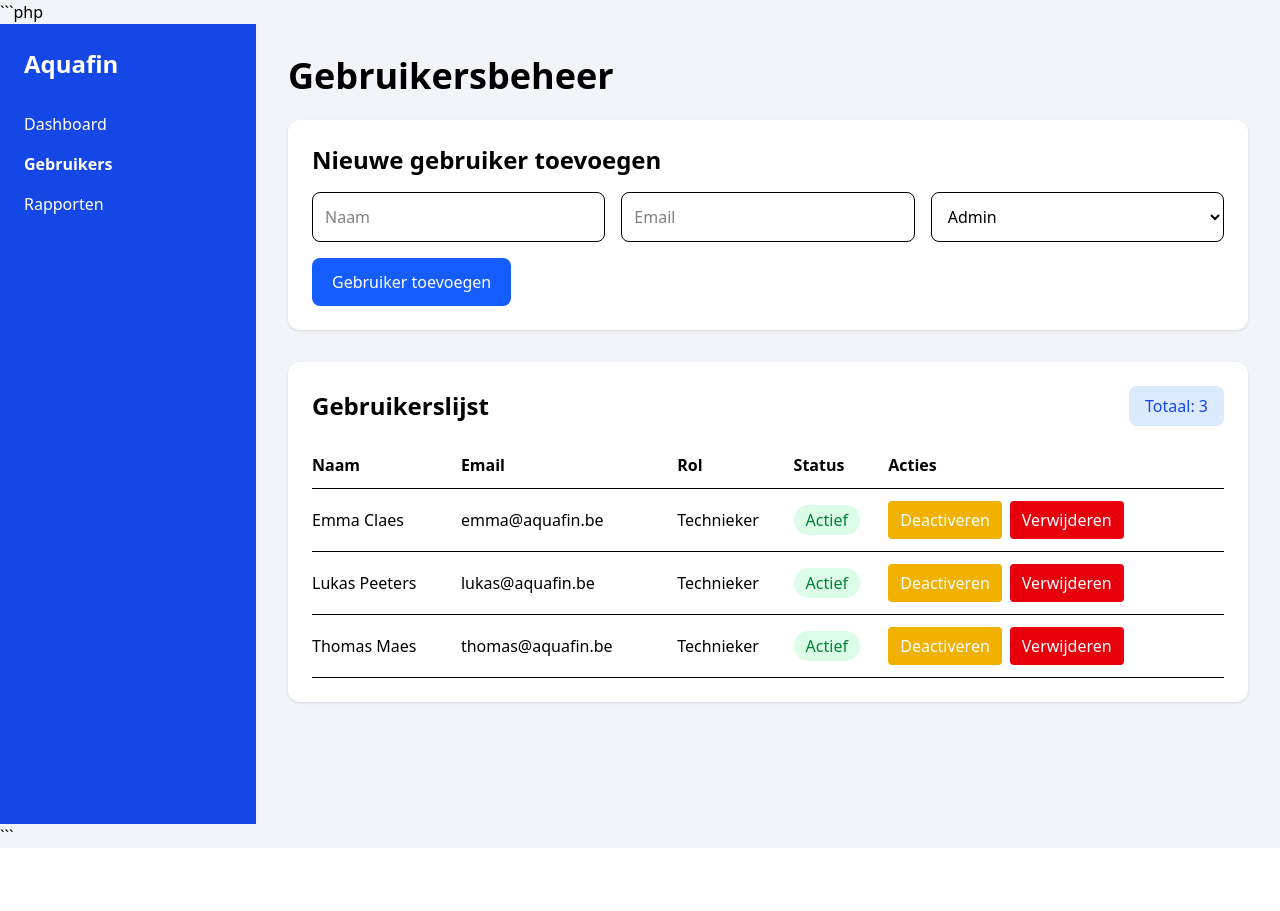
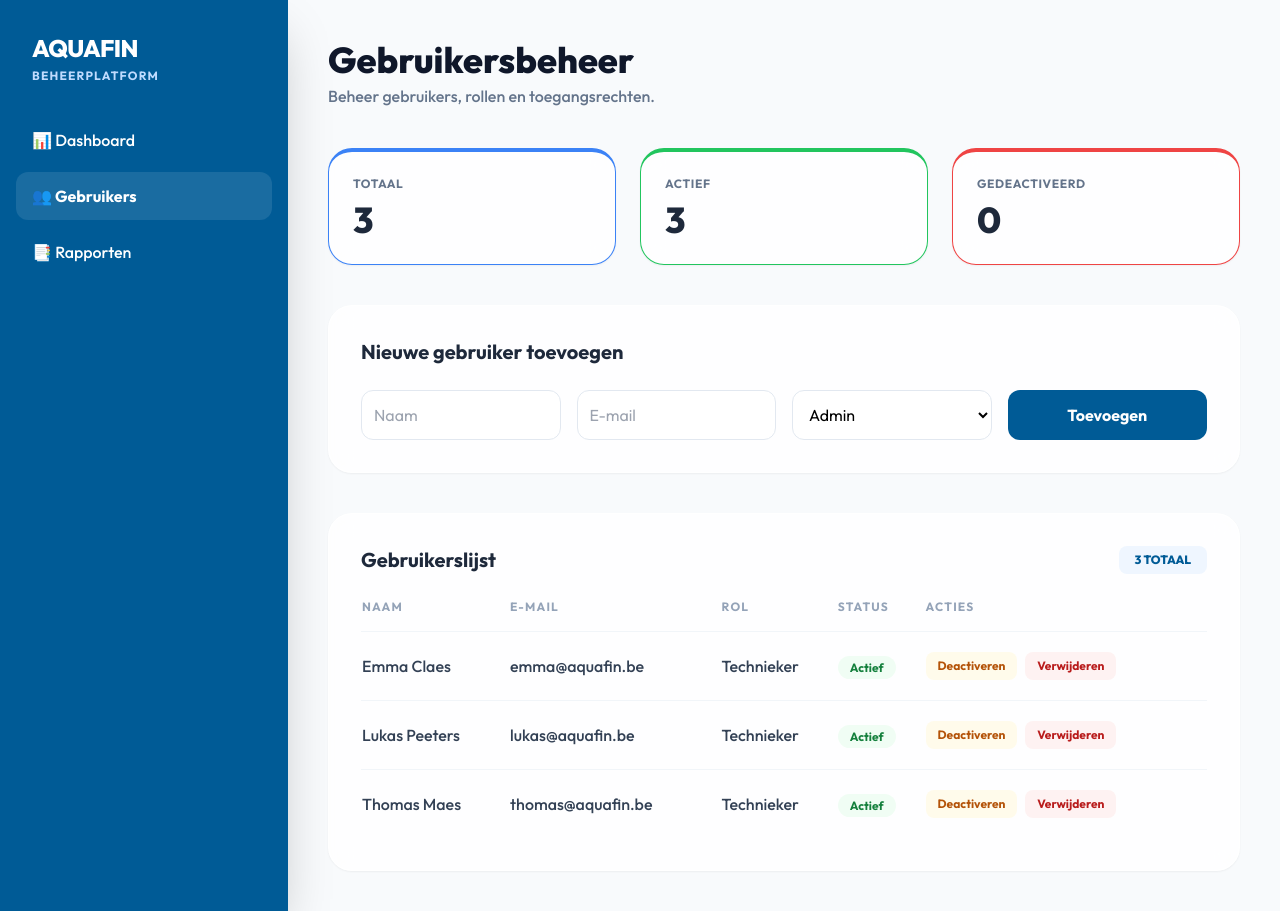
Before and after one commit to kulsoom0704/Aquafin-programming-project, a Laravel app: page /admin/users in a window 1280 px wide. Before the commit the page ends 848 px from the top, so only its background shows below. Run offline with Laravel 12, Linux system fonts and the light colour scheme; data comes from the database, SQL or seed files in the repository; style sheets or scripts are compiled from the project's sources; some libraries are stand-ins or nearby versions.

Commit message:
interface modification

````diff
--- a/resources/views/admin/users.blade.php
+++ b/resources/views/admin/users.blade.php
@@ -1,221 +1,117 @@
-```php
 <!DOCTYPE html>
 <html lang="nl">
 <head>
     <meta charset="UTF-8">
     <meta name="viewport" content="width=device-width, initial-scale=1.0">
-    <title>Gebruikersbeheer</title>
+    <title>Aquafin - Gebruikersbeheer</title>
+    <script src="https://cdn.tailwindcss.com"></script>
+    <style>
+        @import url('https://fonts.googleapis.com/css2?family=Outfit:wght@300;400;500;600;700;800&display=swap');
+        body { font-family: 'Outfit', sans-serif; }
+        .glass-card {
+            background: rgba(255, 255, 255, 0.8);
+            backdrop-filter: blur(12px);
+            border: 1px solid rgba(255, 255, 255, 0.8);
+        }
+    </style>
+</head>
 
-    @vite('resources/css/app.css')
-</head>
-<body class="bg-slate-100">
+<body class="bg-slate-50 min-h-screen flex">
 
-<div class="flex min-h-screen">
-
-    <aside class="w-64 bg-blue-700 text-white p-6">
-
-        <h2 class="text-2xl font-bold mb-8">
-            Aquafin
-        </h2>
-
-        <nav class="space-y-4">
-
-            <a href="/admin/dashboard" class="block hover:text-blue-200">
-                Dashboard
-            </a>
-
-            <a href="/admin/users" class="block font-bold">
-                Gebruikers
-            </a>
-
-            <a href="/admin/reports" class="block hover:text-blue-200">
-                Rapporten
-            </a>
-
+    <aside class="w-72 bg-[#005b96] text-white flex flex-col shadow-2xl">
+        <div class="p-8">
+            <h2 class="text-2xl font-black tracking-tight">AQUAFIN</h2>
+            <p class="text-blue-200 text-xs font-bold uppercase tracking-widest mt-1">Beheerplatform</p>
+        </div>
+        <nav class="flex-grow px-4 space-y-2">
+            <a href="/admin/dashboard" class="flex items-center px-4 py-3 rounded-xl hover:bg-white/5 transition font-medium">📊 Dashboard</a>
+            <a href="/admin/users" class="flex items-center px-4 py-3 rounded-xl bg-white/10 font-bold">👥 Gebruikers</a>
+            <a href="/admin/reports" class="flex items-center px-4 py-3 rounded-xl hover:bg-white/5 transition font-medium">📑 Rapporten</a>
         </nav>
-
     </aside>
 
-    <main class="flex-1 p-8">
+    <main class="flex-1 p-10">
+        <header class="mb-10">
+            <h1 class="text-4xl font-black text-slate-900">Gebruikersbeheer</h1>
+            <p class="text-slate-500 font-medium mt-1">Beheer gebruikers, rollen en toegangsrechten.</p>
+        </header>
 
-        <h1 class="text-4xl font-bold mb-6">
-            Gebruikersbeheer
-        </h1>
+        <div class="grid grid-cols-1 md:grid-cols-3 gap-6 mb-10">
+            @php $stats = [
+                ['label' => 'Totaal', 'val' => $users->count(), 'color' => 'blue'],
+                ['label' => 'Actief', 'val' => $users->where('active', true)->count(), 'color' => 'green'],
+                ['label' => 'Gedeactiveerd', 'val' => $users->where('active', false)->count(), 'color' => 'red']
+            ]; @endphp
+            @foreach($stats as $stat)
+            <div class="glass-card rounded-3xl p-6 border-t-4 border-{{$stat['color']}}-500 shadow-sm">
+                <p class="text-slate-500 text-xs font-bold uppercase tracking-wider">{{ $stat['label'] }}</p>
+                <h2 class="text-4xl font-extrabold mt-2 text-slate-800">{{ $stat['val'] }}</h2>
+            </div>
+            @endforeach
+        </div>
 
-        <div class="bg-white rounded-xl shadow p-6 mb-8">
-
-            <h2 class="text-2xl font-bold mb-4">
-                Nieuwe gebruiker toevoegen
-            </h2>
-
-            <form action="/admin/users" method="POST">
-
+        <div class="glass-card rounded-3xl p-8 mb-10 shadow-sm">
+            <h2 class="text-xl font-bold mb-6 text-slate-800">Nieuwe gebruiker toevoegen</h2>
+            <form action="/admin/users" method="POST" class="grid grid-cols-1 md:grid-cols-4 gap-4">
                 @csrf
-
-                <div class="grid grid-cols-1 md:grid-cols-3 gap-4">
-
-                    <input
-                        type="text"
-                        name="name"
-                        placeholder="Naam"
-                        required
-                        class="border rounded-lg p-3"
-                    >
-
-                    <input
-                        type="email"
-                        name="email"
-                        placeholder="Email"
-                        required
-                        class="border rounded-lg p-3"
-                    >
-
-                    <select
-                        name="role"
-                        class="border rounded-lg p-3"
-                    >
+                <input type="text" name="name" placeholder="Naam" required class="bg-white border border-slate-200 rounded-xl p-3 focus:ring-2 focus:ring-blue-500 outline-none">
+                <input type="email" name="email" placeholder="E-mail" required class="bg-white border border-slate-200 rounded-xl p-3 focus:ring-2 focus:ring-blue-500 outline-none">
+                <select name="role" class="bg-white border border-slate-200 rounded-xl p-3 focus:ring-2 focus:ring-blue-500 outline-none">
                     <option value="Admin">Admin</option>
                     <option value="Technieker">Technieker</option>
                     <option value="Magazijnier">Magazijnier</option>
                 </select>
-
+                <button type="submit" class="bg-[#005b96] hover:bg-blue-800 text-white rounded-xl font-bold transition">Toevoegen</button>
+            </form>
         </div>
 
-                <button
-                    type="submit"
-                    class="mt-4 bg-blue-600 hover:bg-blue-700 text-white px-5 py-3 rounded-lg"
-                >
-                    Gebruiker toevoegen
-                </button>
-
-            </form>
-
+        <div class="glass-card rounded-3xl p-8 shadow-sm">
+            <div class="flex justify-between items-center mb-6">
+                <h2 class="text-xl font-bold text-slate-800">Gebruikerslijst</h2>
+                <span class="bg-blue-50 text-[#005b96] px-4 py-1.5 rounded-lg text-xs font-black uppercase">{{ $users->count() }} Totaal</span>
             </div>
 
-        <div class="bg-white rounded-xl shadow p-6">
-
-            <div class="flex justify-between items-center mb-4">
-
-                <h2 class="text-2xl font-bold">
-                    Gebruikerslijst
-                </h2>
-
-                <span class="bg-blue-100 text-blue-700 px-4 py-2 rounded-lg">
-                    Totaal: {{ $users->count() }}
+            <div class="overflow-x-auto">
+                <table class="w-full text-left">
+                    <thead class="text-slate-400 text-xs uppercase tracking-widest font-bold">
+                        <tr>
+                            <th class="pb-4">Naam</th>
+                            <th class="pb-4">E-mail</th>
+                            <th class="pb-4">Rol</th>
+                            <th class="pb-4">Status</th>
+                            <th class="pb-4">Acties</th>
+                        </tr>
+                    </thead>
+                    <tbody class="text-slate-700 font-medium">
+                        @foreach($users as $user)
+                        <tr class="border-t border-slate-100 hover:bg-slate-50/50 transition">
+                            <td class="py-5">{{ $user->name }}</td>
+                            <td class="py-5">{{ $user->email }}</td>
+                            <td class="py-5">{{ $user->role }}</td>
+                            <td class="py-5">
+                                <span class="px-3 py-1 rounded-full text-xs font-bold {{ $user->active ? 'bg-green-50 text-green-700' : 'bg-red-50 text-red-700' }}">
+                                    {{ $user->active ? 'Actief' : 'Gedeactiveerd' }}
                                 </span>
-
+                            </td>
+                            <td class="py-5 flex gap-2">
+                                <form action="/admin/users/{{ $user->id }}/toggle" method="POST" onsubmit="return confirm('Wijzigen?')">
+                                    @csrf @method('PATCH')
+                                    <button type="submit" class="text-xs bg-amber-50 text-amber-700 px-3 py-1.5 rounded-lg font-bold hover:bg-amber-100">
+                                        {{ $user->active ? 'Deactiveren' : 'Activeren' }}
+                                    </button>
+                                </form>
+                                <form action="/admin/users/{{ $user->id }}" method="POST" onsubmit="return confirm('Verwijderen?')">
+                                    @csrf @method('DELETE')
+                                    <button type="submit" class="text-xs bg-red-50 text-red-700 px-3 py-1.5 rounded-lg font-bold hover:bg-red-100">Verwijderen</button>
+                                </form>
+                            </td>
+                        </tr>
+                        @endforeach
+                    </tbody>
+                </table>
             </div>
-
-            <table class="w-full">
-
-                <thead>
-
-                <tr class="border-b">
-
-                    <th class="text-left py-3">Naam</th>
-                    <th class="text-left py-3">Email</th>
-                    <th class="text-left py-3">Rol</th>
-                    <th class="text-left py-3">Status</th>
-                    <th class="text-left py-3">Acties</th>
-
-                </tr>
-
-                </thead>
-
-                <tbody>
-
-                @foreach($users as $user)
-
-                <tr class="border-b">
-
-                    <td class="py-3">
-                        {{ $user->name }}
-                    </td>
-
-                    <td class="py-3">
-                        {{ $user->email }}
-                    </td>
-
-                    <td class="py-3">
-                        {{ $user->role }}
-                    </td>
-
-                    <td class="py-3">
-
-                        @if($user->active)
-
-                            <span class="bg-green-100 text-green-700 px-3 py-1 rounded-full">
-                                Actief
-                            </span>
-
-                        @else
-
-                            <span class="bg-red-100 text-red-700 px-3 py-1 rounded-full">
-                                Gedeactiveerd
-                            </span>
-
-                        @endif
-
-                    </td>
-
-                    <td class="py-3 flex gap-2">
-
-                        <form
-                            action="/admin/users/{{ $user->id }}/toggle"
-                            method="POST"
-                            onsubmit="return confirm('Bent u zeker dat u deze gebruiker wilt wijzigen?')"
-                        >
-
-                            @csrf
-                            @method('PATCH')
-
-                            <button
-                                type="submit"
-                                class="bg-yellow-500 hover:bg-yellow-600 text-white px-3 py-2 rounded"
-                            >
-                                @if($user->active)
-                                    Deactiveren
-                                @else
-                                    Activeren
-                                @endif
-                            </button>
-
-                        </form>
-
-                        <form
-                            action="/admin/users/{{ $user->id }}"
-                            method="POST"
-                            onsubmit="return confirm('Bent u zeker dat u deze gebruiker wilt verwijderen?')"
-                        >
-
-                            @csrf
-                            @method('DELETE')
-
-                            <button
-                                type="submit"
-                                class="bg-red-600 hover:bg-red-700 text-white px-3 py-2 rounded"
-                            >
-                                Verwijderen
-                            </button>
-
-                        </form>
-
-                    </td>
-
-                </tr>
-
-                @endforeach
-
-                </tbody>
-
-            </table>
-
         </div>
-
     </main>
-
-</div>
 
 </body>
 </html>
-```
````
Also changed, not shown: resources/views/admin/dashboard.blade.php (+60 -115 lines), resources/views/admin/reports.blade.php (+88 -191 lines). Lines whose indentation alone changed are shown as unchanged.
